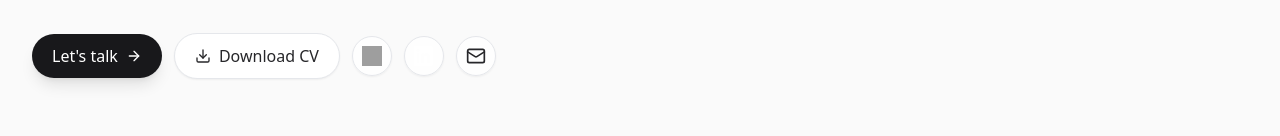
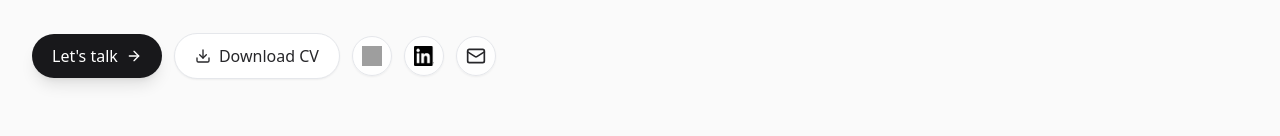
Before and after one commit to zenkio/zenkio.github.io, a React (Vite) app: page / in a window 1280 px wide. Shown: the part 386-522 px from the top of the page. Built offline with nearby package versions, Linux system fonts and the light colour scheme; grey boxes are pictures that could not be loaded.

Commit message:
reverse linkedin color

```diff
--- a/src/component/icon.tsx
+++ b/src/component/icon.tsx
@@ -5,8 +5,8 @@ const LinkedIn = ({className = "h-5 w-5"}) => {
         typeof document !== "undefined" &&
         document.documentElement.classList.contains("dark");
     const src = isDark
-        ? "/in-logo/InBug-Black.png"
-        : "/in-logo/InBug-White.png";
+        ? "/in-logo/InBug-White.png"
+        : "/in-logo/InBug-Black.png";
 
     return (
         <img
@@ -18,13 +18,6 @@ const LinkedIn = ({className = "h-5 w-5"}) => {
 };
 
 const GitHub = ({className = "h-5 w-5"}) => {
-    // const isDark =
-    //     typeof document !== "undefined" &&
-    //     document.documentElement.classList.contains("dark");
-    // const src = isDark
-    //     ? "https://cdn.simpleicons.org/[ICON SLUG]"
-    //     : "/github-logo/github-mark.svg";
-
     return (
         <img
             src="https://cdn.simpleicons.org/github"
```
Also changed, not shown: public/github-mark/github.svg (deleted).
